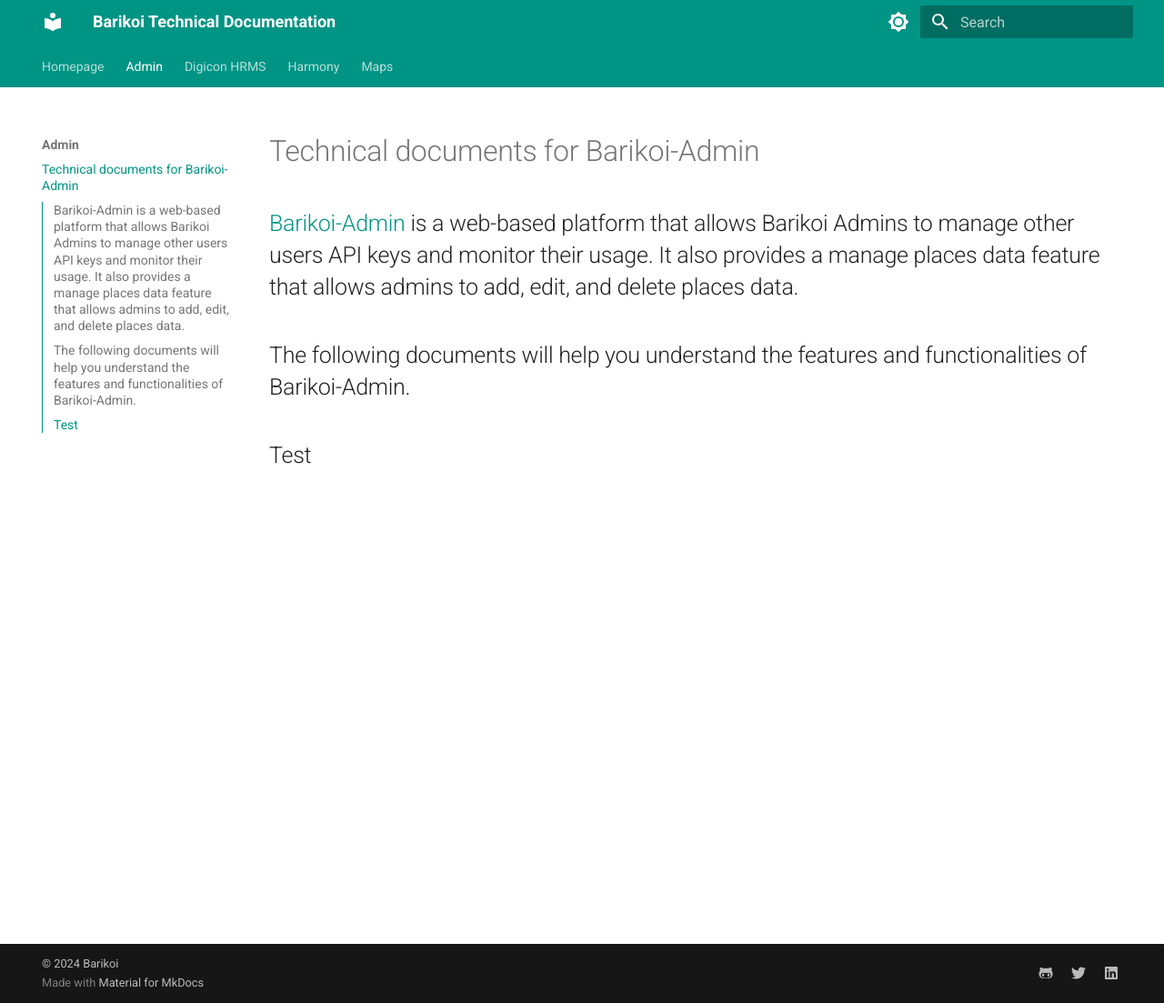
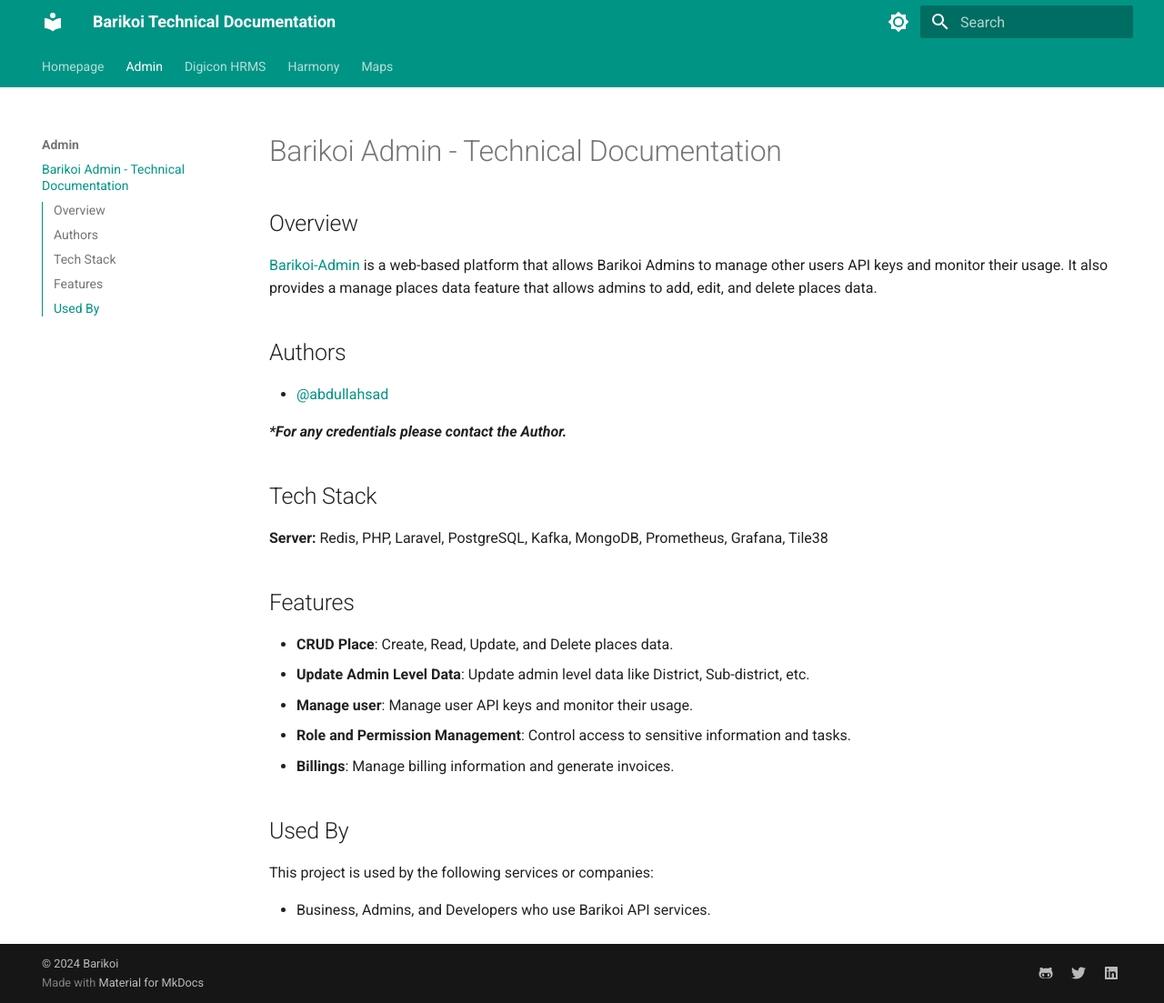
Before and after one commit to sarikamahboob/docs, an MkDocs documentation site: the page built from docs/Admin/index.md, in a window 1280 px wide and 1103 px high. Shown: the whole window at 91% size. Built offline with MkDocs 1.6.1 and Material for MkDocs 9.7.7, drawn with Linux system fonts in a browser that asks for light colours.

Commit message:
feat: update barikoi admin

```diff
--- a/docs/Admin/index.md
+++ b/docs/Admin/index.md
@@ -1,7 +1,29 @@
-# Technical documents for Barikoi-Admin
+# Barikoi Admin - Technical Documentation
 
-## [Barikoi-Admin](https://admin.barikoi.com/dashboard) is a web-based platform that allows Barikoi Admins to manage other users API keys and monitor their usage. It also provides a manage places data feature that allows admins to add, edit, and delete places data.
+## Overview
 
-## The following documents will help you understand the features and functionalities of Barikoi-Admin.
+[Barikoi-Admin](https://admin.barikoi.com/dashboard) is a web-based platform that allows Barikoi Admins to manage other users API keys and monitor their usage. It also provides a manage places data feature that allows admins to add, edit, and delete places data.
 
-## Test
+## Authors
+
+- [@abdullahsad](https://www.github.com/abdullahsad)
+
+**_\*For any credentials please contact the Author._**
+
+## Tech Stack
+
+**Server:** Redis, PHP, Laravel, PostgreSQL, Kafka, MongoDB, Prometheus, Grafana, Tile38
+
+## Features
+
+- **CRUD Place**: Create, Read, Update, and Delete places data.
+- **Update Admin Level Data**: Update admin level data like District, Sub-district, etc.
+- **Manage user**: Manage user API keys and monitor their usage.
+- **Role and Permission Management**: Control access to sensitive information and tasks.
+- **Billings**: Manage billing information and generate invoices.
+
+## Used By
+
+This project is used by the following services or companies:
+
+- Business, Admins, and Developers who use Barikoi API services.
```
